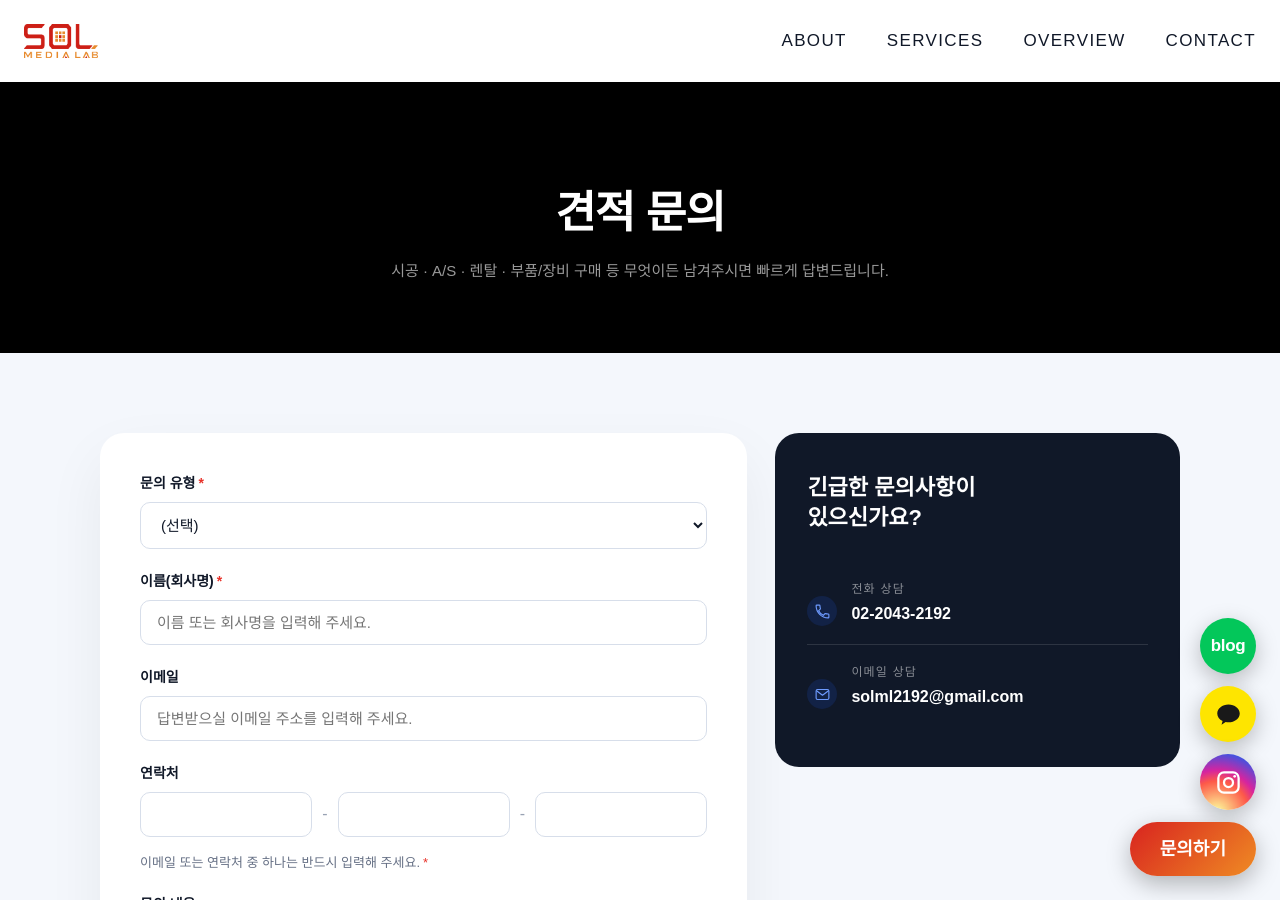
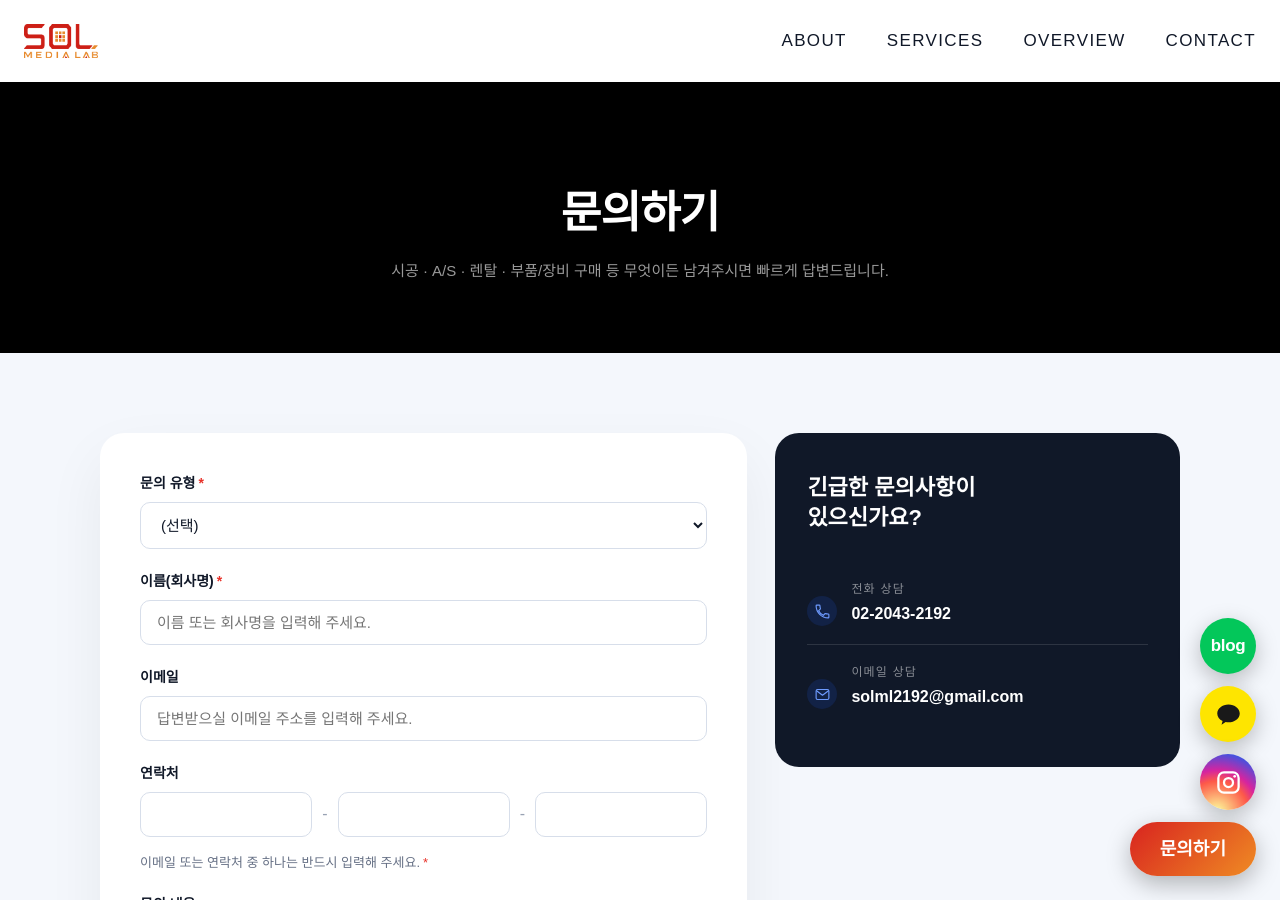
Before and after one commit to hongbj123-create/sol-medialab-site, a Jekyll site: the page contact.html, which Jekyll copies as it is, in a window 1280 px wide and 900 px high. Built offline with Jekyll 4.4.1, drawn with Linux system fonts in a browser that asks for light colours; some web fonts are replaced.

Commit message:
Rename contact page title/heading from 견적 문의 to 문의하기
Co-Authored-By: Claude Sonnet 5 <noreply@anthropic.com>

```diff
--- a/contact.html
+++ b/contact.html
@@ -3,8 +3,8 @@
 <head>
 <meta charset="UTF-8">
 <meta name="viewport" content="width=device-width, initial-scale=1.0">
-<title>견적 문의 | SOL MEDIA LAB INC.</title>
-<meta name="description" content="SOL MEDIA LAB INC. 견적 문의 — 시공, A/S, 렌탈, 부품/장비 구매 문의를 남겨주시면 빠르게 답변드립니다.">
+<title>문의하기 | SOL MEDIA LAB INC.</title>
+<meta name="description" content="SOL MEDIA LAB INC. 문의하기 — 시공, A/S, 렌탈, 부품/장비 구매 문의를 남겨주시면 빠르게 답변드립니다.">
 <meta name="theme-color" content="#000000">
 <link rel="icon" type="image/png" href="assets/img/favicon.png">
 <link rel="preconnect" href="https://fonts.googleapis.com">
@@ -72,7 +72,7 @@
 </header>
 
 <section class="page-banner">
-  <h1>견적 문의</h1>
+  <h1>문의하기</h1>
   <p>시공 · A/S · 렌탈 · 부품/장비 구매 등 무엇이든 남겨주시면 빠르게 답변드립니다.</p>
 </section>
 
```
